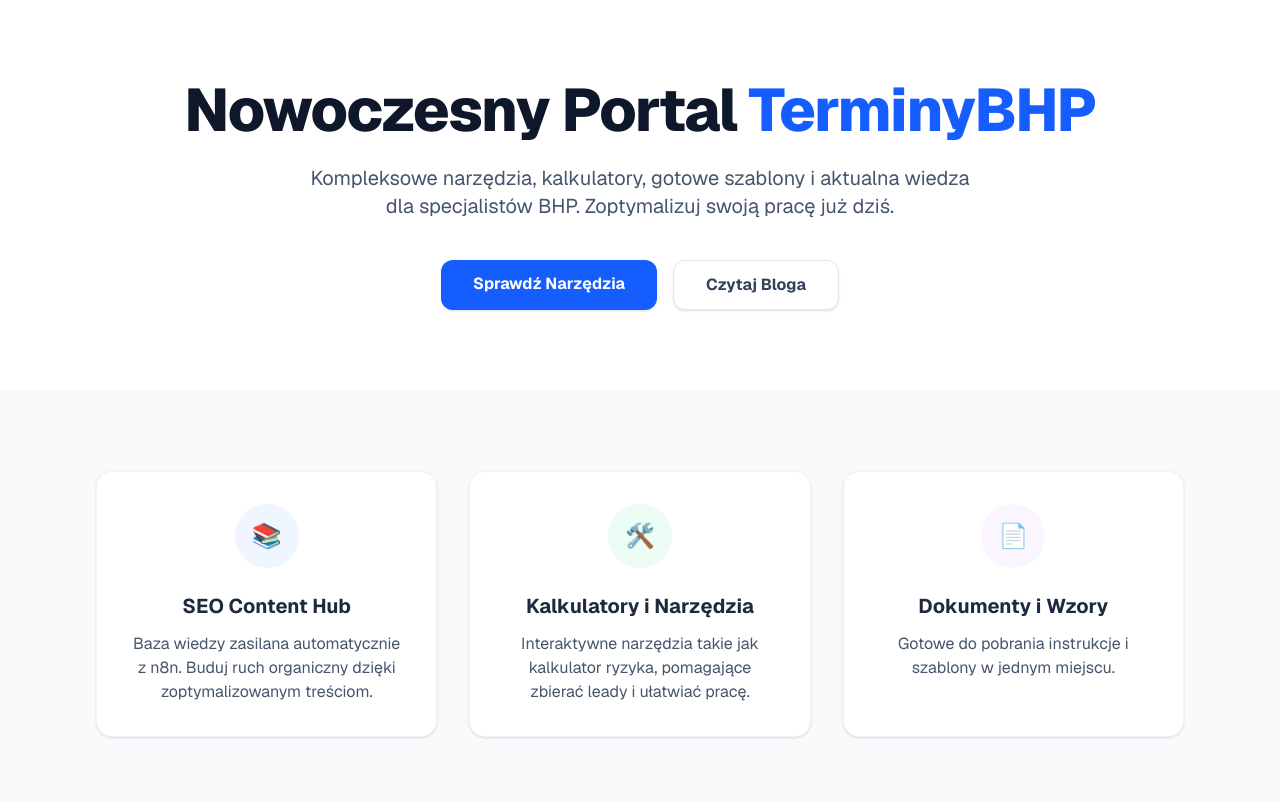
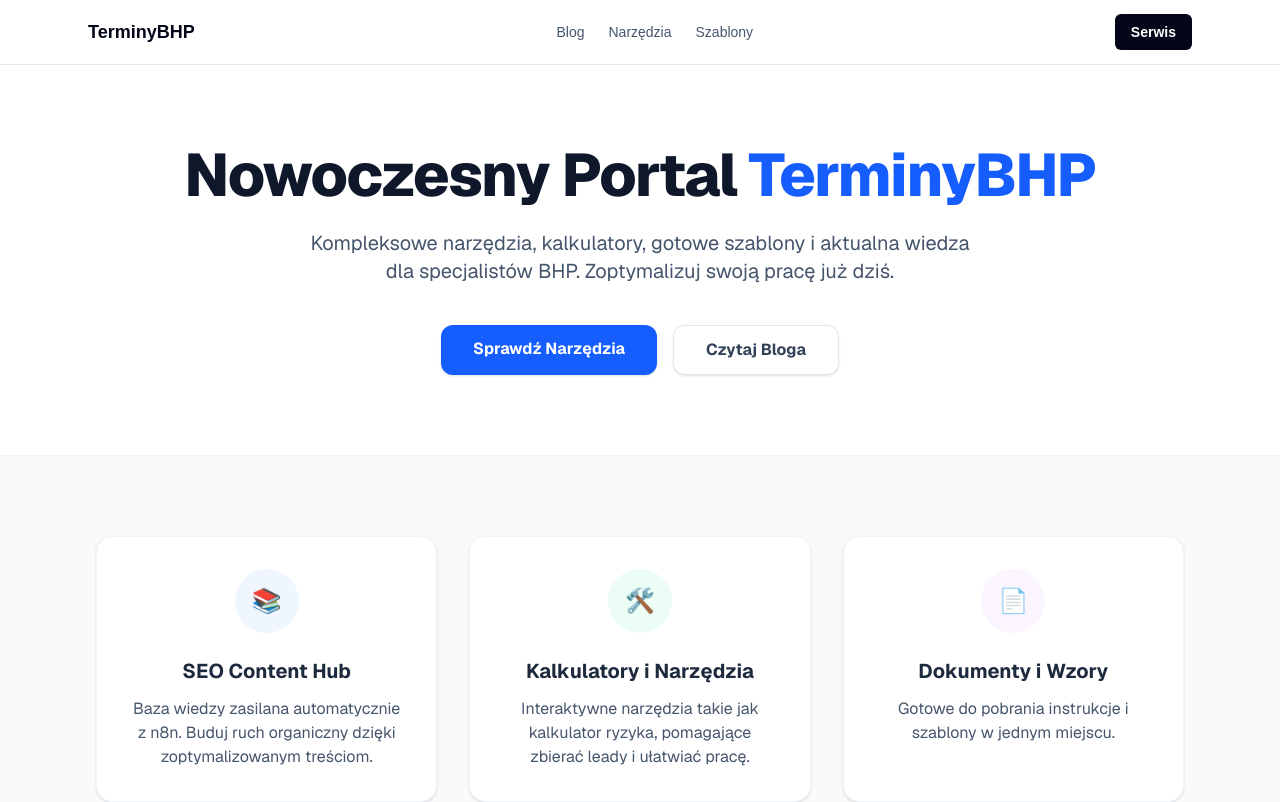
Before and after one commit to RafalWoz/terminarzBHP, a Next.js app in the folder terminybhp-portal/: page / in a window 1280 px wide. Shown: the top 802 px of the page. Built offline with nearby package versions, Linux system fonts and the light colour scheme.

Commit message:
feat: apply public portal shell

```diff
--- a/terminybhp-portal/src/app/layout.tsx
+++ b/terminybhp-portal/src/app/layout.tsx
@@ -1,20 +1,26 @@
 import type { Metadata } from "next";
 import { Geist, Geist_Mono } from "next/font/google";
+import { SiteFooter } from "@/components/SiteFooter";
+import { SiteHeader } from "@/components/SiteHeader";
 import "./globals.css";
 
 const geistSans = Geist({
   variable: "--font-geist-sans",
-  subsets: ["latin"],
+  subsets: ["latin", "latin-ext"],
 });
 
 const geistMono = Geist_Mono({
   variable: "--font-geist-mono",
-  subsets: ["latin"],
+  subsets: ["latin", "latin-ext"],
 });
 
 export const metadata: Metadata = {
-  title: "Create Next App",
-  description: "Generated by create next app",
+  title: {
+    default: "TerminyBHP - serwis i blog BHP",
+    template: "%s | TerminyBHP",
+  },
+  description:
+    "Publiczny blog BHP, narzędzia i serwis do pilnowania terminów szkoleń, badań, uprawnień i audytów.",
 };
 
 export default function RootLayout({
@@ -23,11 +29,12 @@ export default function RootLayout({
   children: React.ReactNode;
 }>) {
   return (
-    <html
-      lang="en"
-      className={`${geistSans.variable} ${geistMono.variable} h-full antialiased`}
-    >
-      <body className="min-h-full flex flex-col">{children}</body>
+    <html lang="pl" className={`${geistSans.variable} ${geistMono.variable} h-full antialiased`}>
+      <body className="flex min-h-full flex-col bg-slate-50 text-slate-950">
+        <SiteHeader />
+        {children}
+        <SiteFooter />
+      </body>
     </html>
   );
 }
```
